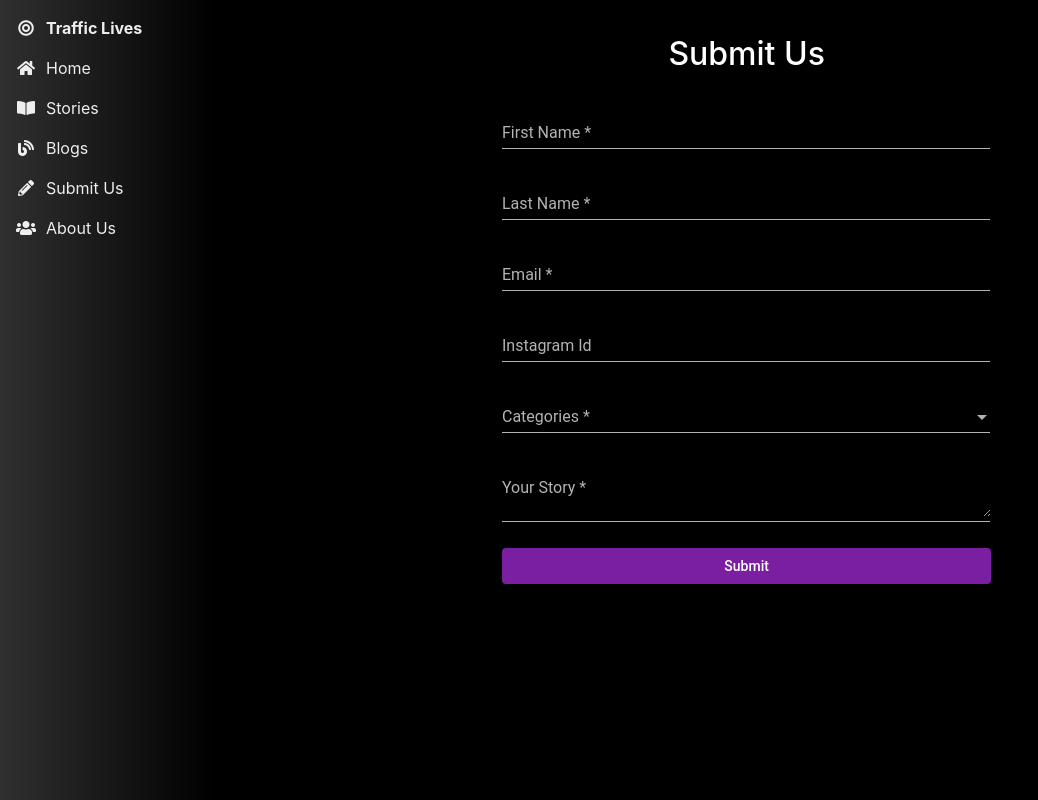
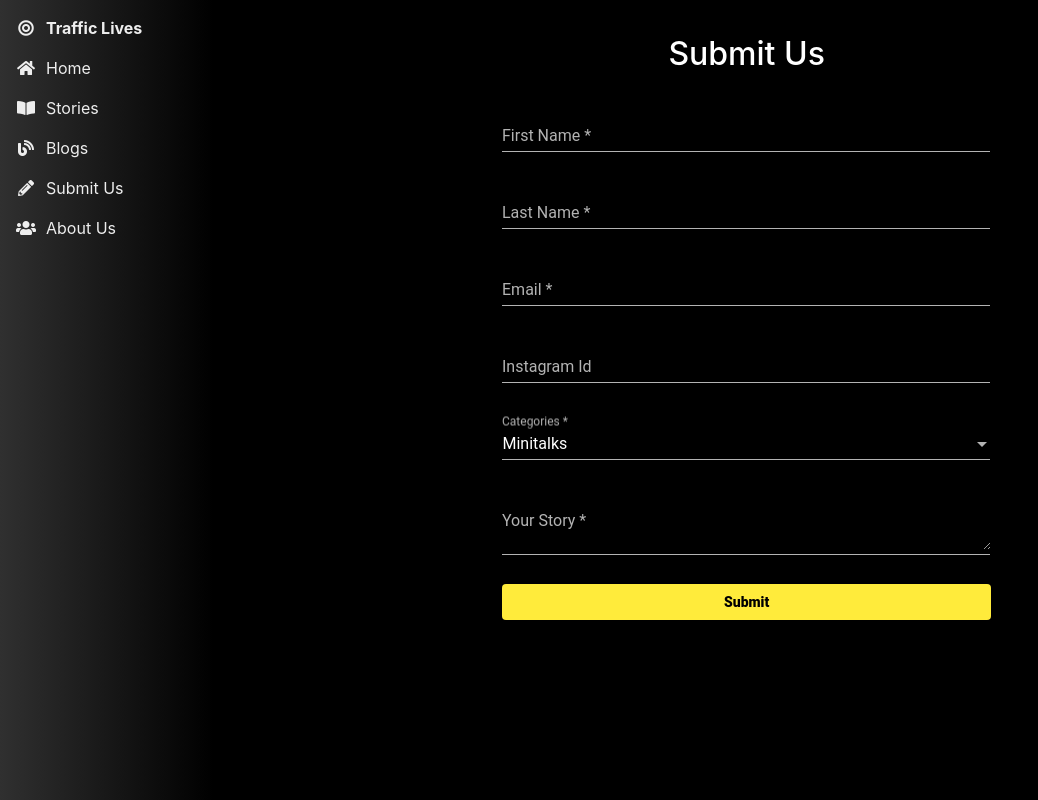
Before and after one commit to HetalVadukul/Traffic-Lives, an Angular app: page /submitUs in a window 1280 px wide. Shown: the whole page, without its empty margins (0-1038 px from the left). Built offline with nearby package versions, Linux system fonts and the light colour scheme.

Commit message:
Update validation in submit

```diff
--- a/angular.json
+++ b/angular.json
@@ -24,7 +24,8 @@
               "src/assets"
             ],
             "styles": [
-              "src/styles.css"
+              "src/styles.css",
+              "src/customTheme.scss"
             ],
             "scripts": []
           },
@@ -89,7 +90,8 @@
               "src/assets"
             ],
             "styles": [
-              "src/styles.css"
+              "src/styles.css",
+              "src/customTheme.scss"
             ],
             "scripts": []
           }
--- a/src/app/app.module.ts
+++ b/src/app/app.module.ts
@@ -1,6 +1,7 @@
 import { RouterModule, Routes} from '@angular/router';
 import { BrowserModule } from '@angular/platform-browser';
 import { NgModule } from '@angular/core';
+import {ReactiveFormsModule} from '@angular/forms';
 
 import { AppRoutingModule } from './app-routing.module';
 import { AppComponent } from './app.component';
@@ -36,7 +37,8 @@ export const routes: Routes = [  {path: '', component: HomeComponent},
       RouterModule.forRoot(routes),
       MatInputModule,
       MatSelectModule,
-      MatButtonModule
+      MatButtonModule,
+      ReactiveFormsModule
    ],
    exports:[
       MatInputModule,
--- a/src/app/submitUs/submitUs.component.css
+++ b/src/app/submitUs/submitUs.component.css
@@ -9,7 +9,14 @@
 }
 
 mat-form-field{
-  margin-top: 3px;
-  margin-bottom: 3px;
+  margin-top: 6px;
+  margin-bottom: 6px;
   color: white;
 }
+
+.sub-btn{
+  width: 100%;
+  margin-top: 3px;
+  font-weight: 800;
+  color: black;
+}
--- a/src/app/submitUs/submitUs.component.html
+++ b/src/app/submitUs/submitUs.component.html
@@ -3,22 +3,29 @@
 </div>
 
 <div class="offset-md-3 col-md-6" style="margin-top: 20px;">
-  <form class="submit-form">
+  <form class="submit-form" [formGroup]="submitus">
     <mat-form-field class="submit-full-width">
-      <input matInput placeholder="First Name" required>
+      <input matInput placeholder="First Name" required formControlName="fName">
+      <mat-error *ngIf="submitus.get('fName').hasError('required')">First name should not be empty</mat-error>
+      <mat-error *ngIf="submitus.get('fName').hasError('pattern')">Please enter valid name</mat-error>
+    </mat-form-field>
+
+    <mat-form-field class="submit-full-width">
+      <input matInput placeholder="Last Name" required formControlName="lName">
+      <mat-error *ngIf="submitus.get('lName').hasError('required')">Last name should not be empty</mat-error>
+      <mat-error *ngIf="submitus.get('lName').hasError('pattern')">Please enter valid name</mat-error>
     </mat-form-field>
     <mat-form-field class="submit-full-width">
-      <input matInput placeholder="Last Name" required>
+      <input matInput placeholder="Email" required formControlName="email">
+      <mat-error *ngIf="submitus.get('email').hasError('required')">Email should not be empty</mat-error>
+      <mat-error *ngIf="submitus.get('email').hasError('email')">Please enter valid email</mat-error>
     </mat-form-field>
     <mat-form-field class="submit-full-width">
-      <input matInput placeholder="Email" required>
-    </mat-form-field>
-    <mat-form-field class="submit-full-width">
-      <input matInput placeholder="Instagram Id">
+      <input matInput placeholder="Instagram Id" formControlName="instaId">
     </mat-form-field>
     <mat-form-field class="submit-full-width">
       <mat-label>Categories</mat-label>
-      <mat-select required>
+      <mat-select required formControlName="category">
         <mat-option value="mt">Minitalks</mat-option>
         <mat-option value="ref">Reflaction</mat-option>
         <mat-option value="nf">Nano fable</mat-option>
@@ -30,9 +37,10 @@
       </mat-select>
     </mat-form-field>
     <mat-form-field class="submit-full-width">
-      <textarea matInput placeholder="Your Story" required></textarea>
+      <textarea matInput placeholder="Your Story" required formControlName="story"></textarea>
     </mat-form-field>
-    <button mat-raised-button color=primary style="width: 100%; margin-top: 3px;">Submit</button>
+    <button mat-raised-button color=primary
+      style="width: 100%; margin-top: 3px; font-weight: 800; color: black;">Submit</button>
   </form>
 
 
--- a/src/app/submitUs/submitUs.component.ts
+++ b/src/app/submitUs/submitUs.component.ts
@@ -1,4 +1,5 @@
 import { Component, OnInit } from '@angular/core';
+import {FormGroup, FormBuilder,Validators } from '@angular/forms';
 
 @Component({
   selector: 'app-submitUs',
@@ -7,9 +8,19 @@ import { Component, OnInit } from '@angular/core';
 })
 export class SubmitUsComponent implements OnInit {
 
-  constructor() { }
+  submitus:FormGroup;
+
+  constructor(private fb: FormBuilder) { }
 
   ngOnInit() {
+    this.submitus = this.fb.group({
+      fName: ['', [Validators.required, Validators.pattern('^[a-zA-Z ]+$')]],
+      lName: ['', [Validators.required, Validators.pattern('^[a-zA-Z ]+$')]],
+      email: ['', [Validators.required, Validators.email]],
+      instaId: [''],
+      category: ['mt'],
+      story: ['']
+    });
   }
 
 }
--- /dev/null
+++ b/src/customTheme.scss
@@ -0,0 +1,9 @@
+@import '~@angular/material/theming';
+@include mat-core();
+
+  $primary: mat-palette($mat-yellow,500);
+  $accent: mat-palette($mat-red,500);
+
+  $theme: mat-dark-theme($primary, $accent);
+
+@include angular-material-theme($theme);
```
